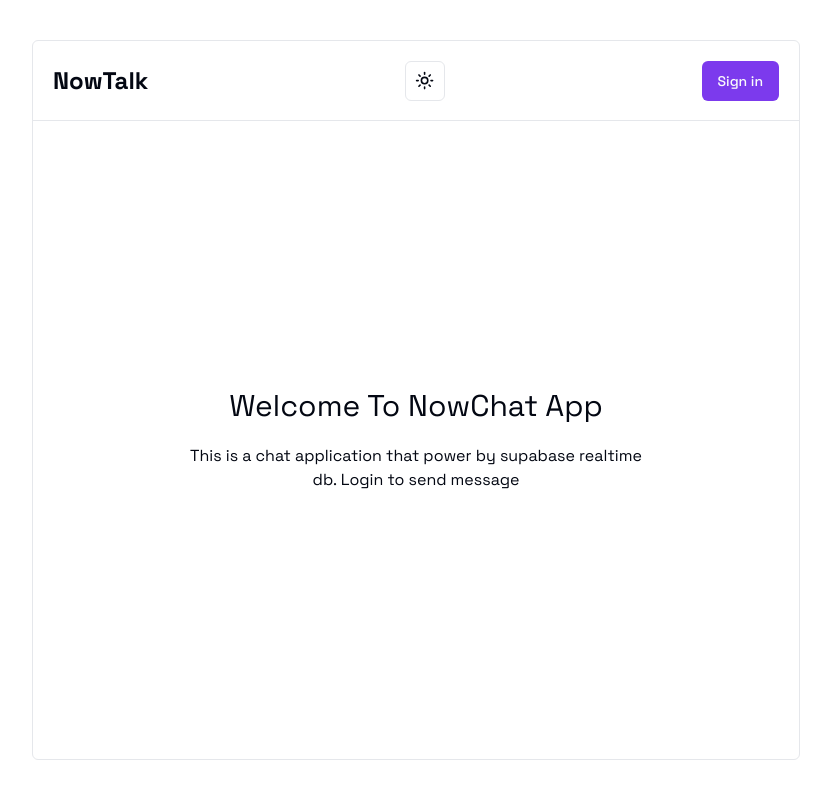
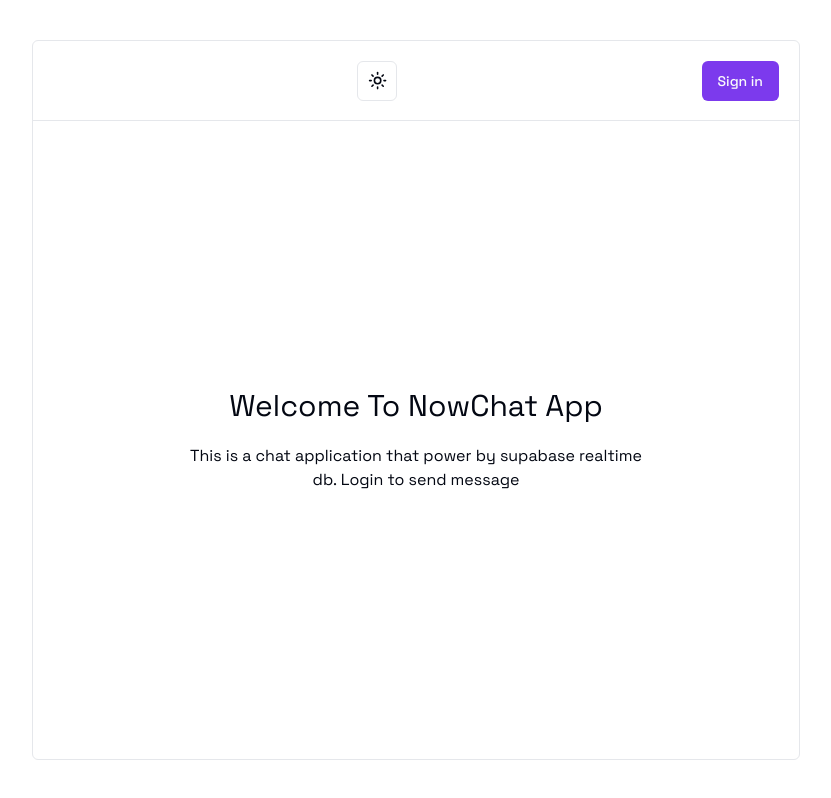
Before and after one commit to Abdullah-dev0/NowTalk, a Next.js app: page / in a window 1280 px wide. Shown: the whole page, without its empty margins (224-1055 px from the left). Built offline with nearby package versions, Linux system fonts and the light colour scheme; no server answers.

Commit message:
Remove unnecessary code and update ChatHeader component

```diff
--- a/app/page.tsx
+++ b/app/page.tsx
@@ -13,7 +13,6 @@
          <div className="max-w-3xl h-screen mx-auto md:py-10 ">
             <div className="h-full border relative rounded-md flex flex-col">
                <ChatHeader user={data.session?.user} />
-
                {data.session?.user ? (
                   <>
                      <ChatMessages />
--- a/components/shared/ChatHeader.tsx
+++ b/components/shared/ChatHeader.tsx
@@ -43,10 +43,7 @@
    return (
       <div className="h-20">
          <div className="border-b p-5 h-full flex items-center justify-between">
-            <div>
-               <h1 className="text-2xl font-bold">NowTalk</h1>
-               <OnlinePresence />
-            </div>
+            <div>{user ? <OnlinePresence /> : <></>}</div>
             <div>
                <ToggleButton />
             </div>
```
